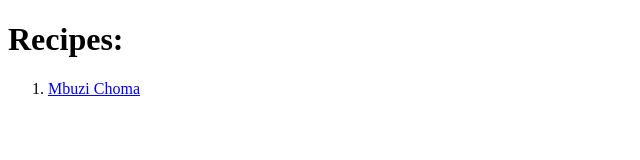
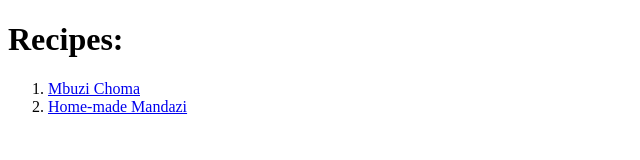
Before and after one commit to jamnjeri/odin-recipes, a plain HTML site: page index.html in a window 1280 px wide. Shown: the whole page, without its empty margins (0-640 px from the left). Drawn offline with Linux system fonts and the light colour scheme.

Commit message:
Added mandazi recipe

```diff
--- a/index.html
+++ b/index.html
@@ -10,6 +10,7 @@
     <h1>Recipes:</h1>
     <ol>
         <li><a href="recipes/roast-goat.html">Mbuzi Choma</a></li>
+        <li><a href="recipes/mandazi.html">Home-made Mandazi</a></li>
     </ol>
 </body>
 </html>
```
